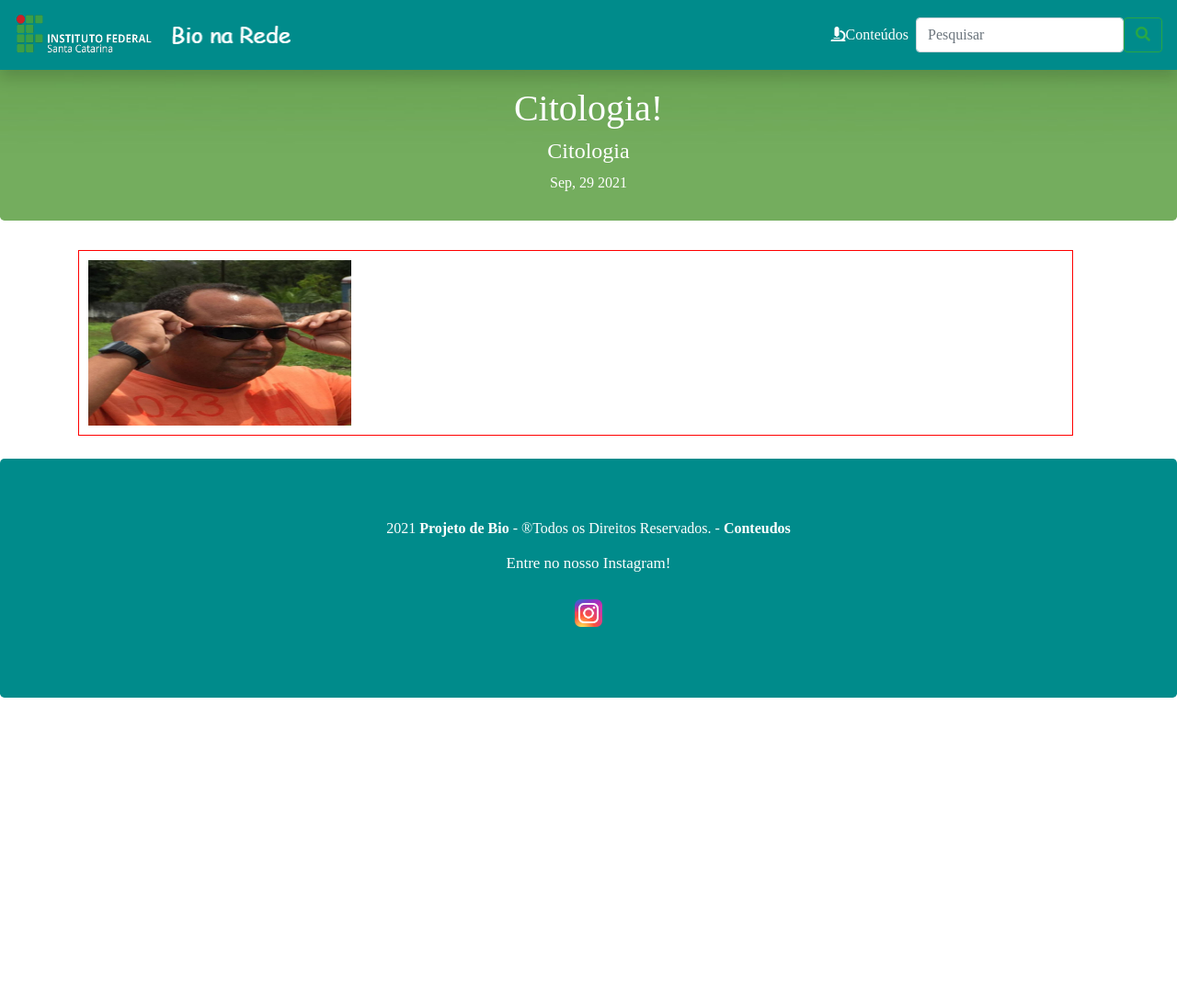
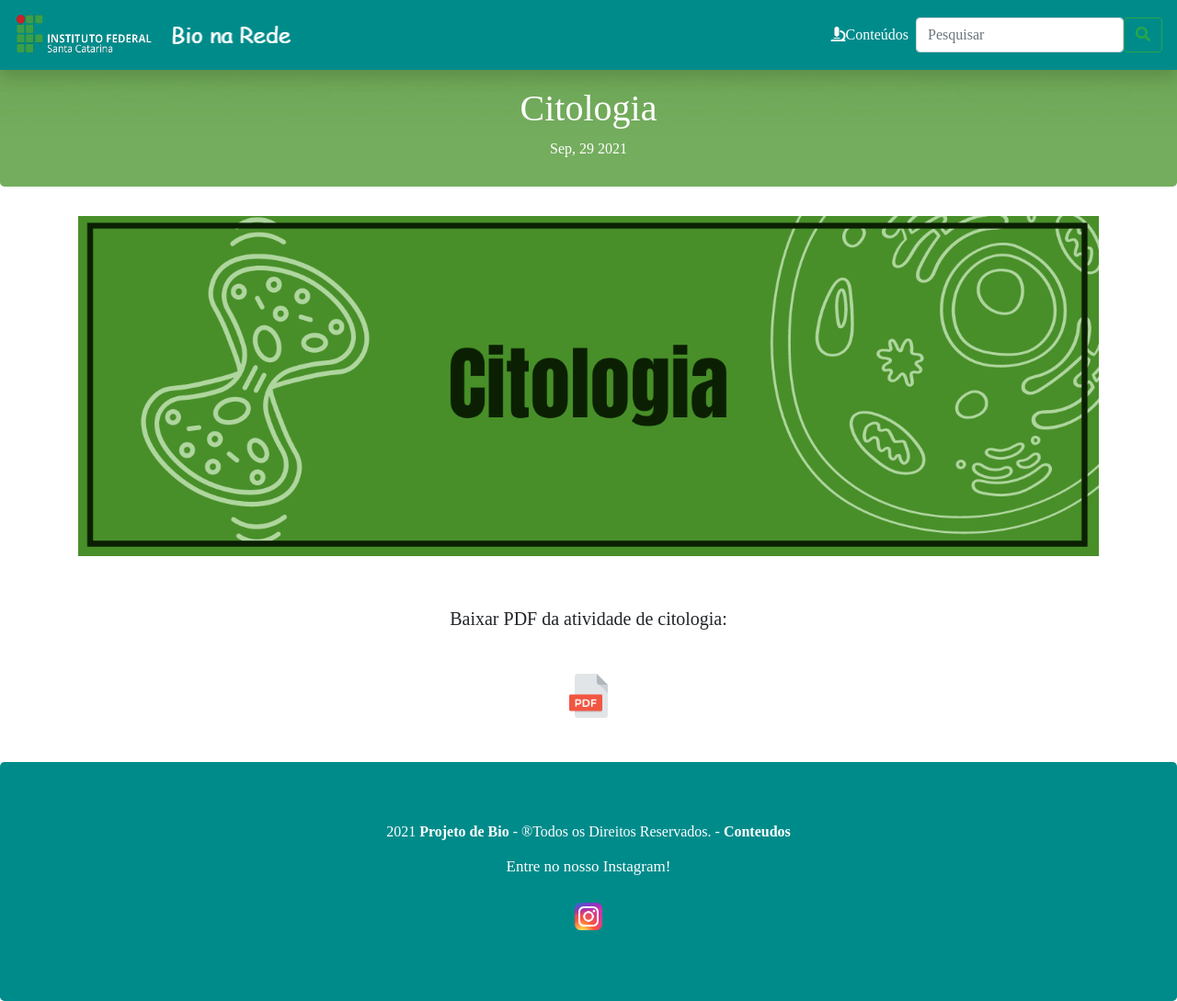
Before and after one commit to bionarede/bionarede, a Jekyll site: the page built from _posts/2021-09-29-citologia.markdown, in a window 1280 px wide and 1089 px high. Shown: the whole window at 92% size. Built offline with Jekyll 4.4.1, drawn with Linux system fonts in a browser that asks for light colours; nearby versions of some CDN libraries; library files that are not in the unit come from our copies.

Commit message:
Citologia

```diff
--- a/_posts/2021-09-29-citologia.markdown
+++ b/_posts/2021-09-29-citologia.markdown
@@ -1,38 +1,24 @@
 ---
 layout: post
-title:  "Citologia!"
+title:  "Citologia"
 date:   2021-09-29 00:25:49 -0300
 categories: jekyll update
-description: 'Citologia'
+
 baseurl: 'https://bionarede.github.io/bionarede/'
 image: '/assets/img/jekyll/celula1.jfif'
 ---
 [comment]: <> (https://commons.wikimedia.org/wiki/File:C%C3%89LULA_BIOLOG%C3%8DA_Naya.JPG)
 
 
-<html lang="pt-br">
-    <head>
-    <title>Bio na Rede</title>
-    <meta name="description" content="Site destinado a postagem de conteúdos de Biologia, notícias e relacionados.">
-    <link rel="shortcut icon" href="/assets/img/logo.png">
-    <meta charset="utf-8">
-    <meta name="viewport" content="width=device-width, initial-scale=1, shrink-to-fit=no">
-    <link rel="stylesheet" href="/assets/css/main.css">
-    <link rel="stylesheet" href="/assets/css/bootstrap.min.css">
-    <link rel="stylesheet" href="https://pro.fontawesome.com/releases/v5.13.0/css/all.css">
-    <style media="screen">
-        body {background: #fff; font-family: cursive}
-        .intro {background-image: url(/assets/img/bg.jpg);width: 100%;min-height: 33%;background-size: cover;background-position: center; color: #fff;}
-        .navbar .navbar-nav .nav-link {color: #fff}
-        footer {color: #fff;}
-    </style>
-    <!--créditos da img: https://search.creativecommons.org/photos/0ce236f2-68d9-432b-9367-5d91a566428d-->
+![citologia](/assets/img/citologia.png)
 
-  </head>
-  <body>
-   <div class="postconfig">
-     <img src="/assets/img/TesteEdnaldo.jpg" width=286px height=180px>
-</div>
 
- </body>
-</html>
+<br>
+
+<h5 style="text-align: center;">Baixar PDF da atividade de citologia:</h5>
+
+<br>
+
+<h5 style="text-align: center;"><a href="https://drive.google.com/u/0/uc?id=1NY5S3GbTeDSWX6kQHPDNbNgCpKTsejVU&export=download"><img src="/assets/img/pdf.png" width="48" height="48"></a></h5>
+
+<br>
```
Also changed, not shown: assets/img/citologia.png (added).
